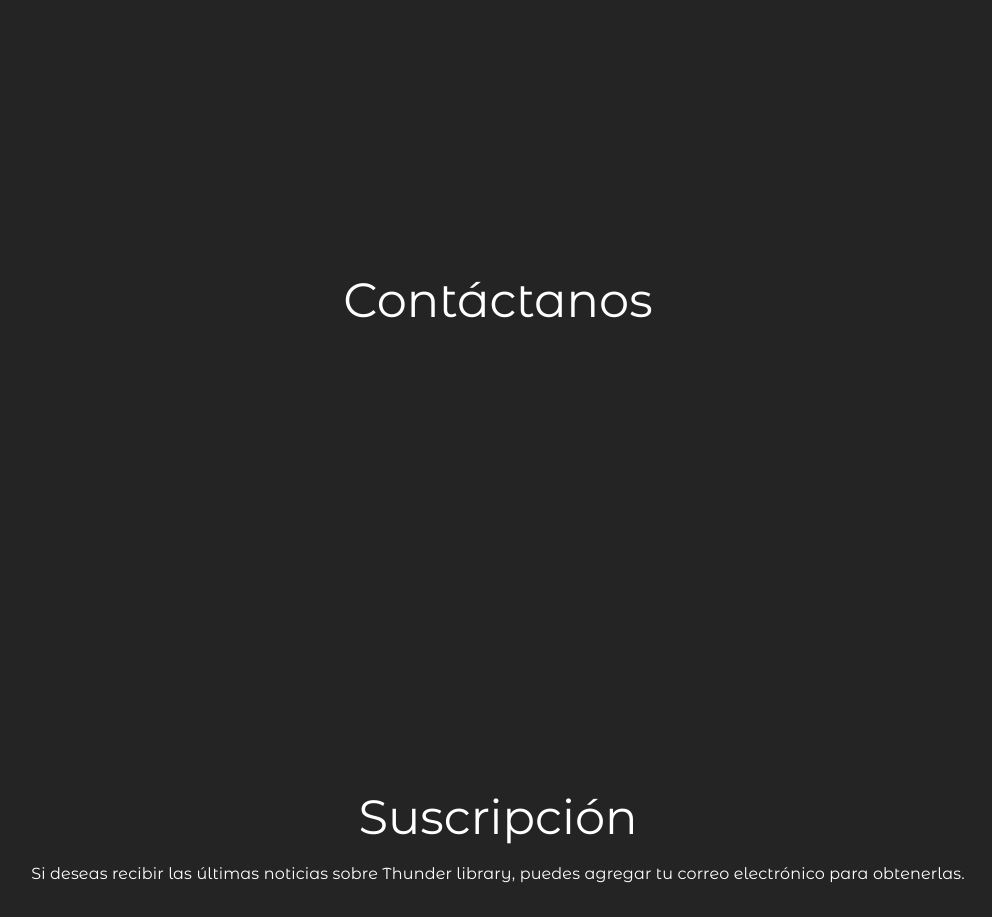
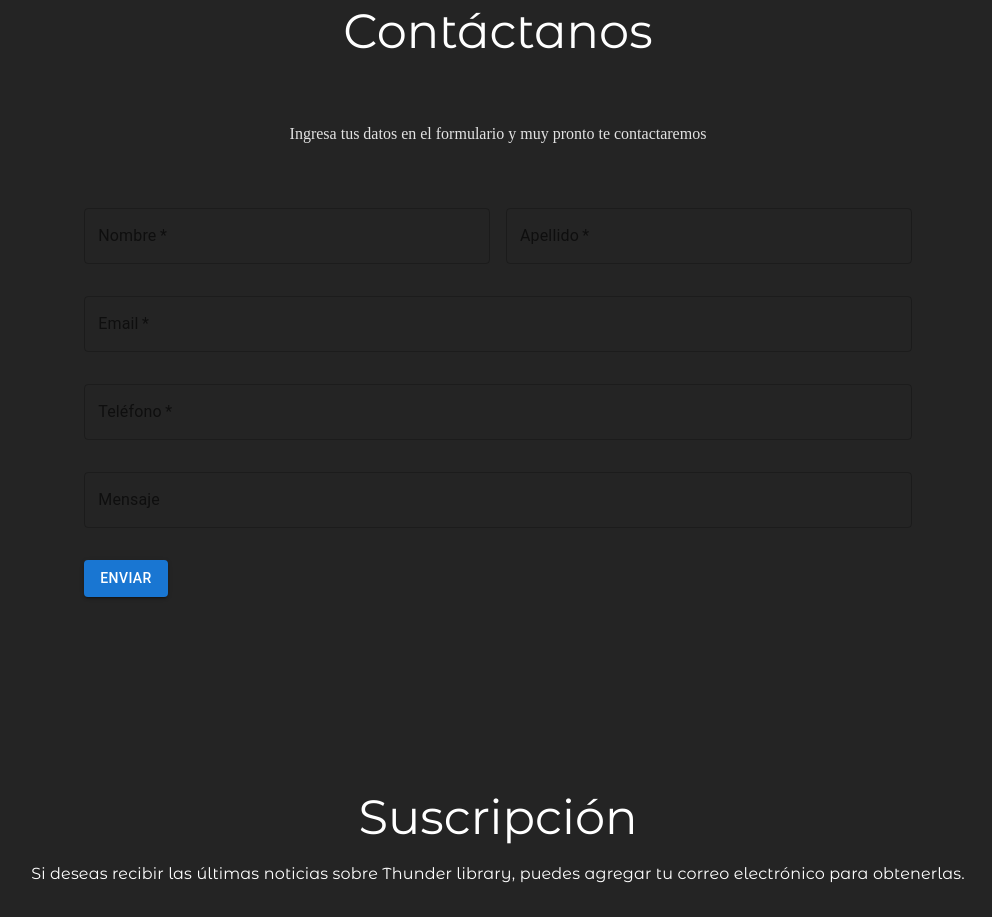
Before and after one commit to KevinAlejandro17/ThunderLibrary, a React (Vite) app in the folder thunder-library/: page / in a window 1280 px wide. Shown: the part 1800-2717 px from the top of the page, without its empty margins (142-1134 px from the left). Built offline with nearby package versions, Linux system fonts and the light colour scheme.

Commit message:
form contacto sin estilo + cambio de nombre en el html

```diff
--- a/thunder-library/index.html
+++ b/thunder-library/index.html
@@ -4,7 +4,7 @@
     <meta charset="UTF-8" />
     <link rel="icon" type="image/svg+xml" href="/vite.svg" />
     <meta name="viewport" content="width=device-width, initial-scale=1.0" />
-    <title>Vite + React</title>
+    <title>Thunder</title>
   </head>
   <body>
     <div id="root"></div>
--- a/thunder-library/src/components/LandingPage/Contact.jsx
+++ b/thunder-library/src/components/LandingPage/Contact.jsx
@@ -1,13 +1,85 @@
-import React from "react";
-import { Box, Typography } from '@mui/material';
+import React, { useState }  from "react";
+import { Box, Typography, TextField, Button, Container, Stack } from '@mui/material';
+
 
 const Contact = () => {
+  const [nombre, setNombre] = useState('')
+    const [apellido, setApellido] = useState('')
+    const [email, setEmail] = useState('')
+    const [telefono, setTelefono] = useState('')
+    const [mensaje, setMensaje] = useState('')
+
+    function handleSubmit(event) {
+        event.preventDefault();
+        console.log(nombre, apellido, email, telefono, mensaje)
+    }
+
   return (
     <Box
       id="contact"
       sx={{ height: "80vh", display: "grid", placeItems: "center", py: 10 }}
     >
       <Typography variant="h3">Contáctanos</Typography>
+      <React.Fragment>
+          <p>Ingresa tus datos en el formulario y muy pronto te contactaremos</p>
+            <form onSubmit={handleSubmit}>
+                <Stack spacing={2} direction="row" sx={{marginBottom: 4}}>
+                    <TextField
+                        type="text"
+                        variant='outlined'
+                        label="Nombre"
+                        onChange={e => setNombre(e.target.value)}
+                        value={nombre}
+                        fullWidth
+                        required
+                    />
+                    <TextField
+                        type="text"
+                        variant='outlined'
+                        color='secondary'
+                        label="Apellido"
+                        onChange={e => setApellido(e.target.value)}
+                        value={apellido}
+                        fullWidth
+                        required
+                    />
+                </Stack>
+                <TextField
+                    type="email"
+                    variant='outlined'
+                    color='secondary'
+                    label="Email"
+                    onChange={e => setEmail(e.target.value)}
+                    value={email}
+                    fullWidth
+                    required
+                    sx={{mb: 4}}
+                />
+                <TextField
+                    type="number"
+                    variant='outlined'
+                    color='secondary'
+                    label="Teléfono"
+                    onChange={e => setTelefono(e.target.value)}
+                    value={telefono}
+                    required
+                    fullWidth
+                    sx={{mb: 4}}
+                />
+                <TextField
+                    type="text"
+                    variant='outlined'
+                    color='secondary'
+                    label="Mensaje"
+                    onChange={e => setMensaje(e.target.value)}
+                    value={mensaje}
+                    fullWidth
+                    sx={{mb: 4}}
+                />
+                <Button variant="contained" color="primary" type="submit">Enviar</Button>
+            </form>
+
+        </React.Fragment>
     </Box>
   );
 };
```
